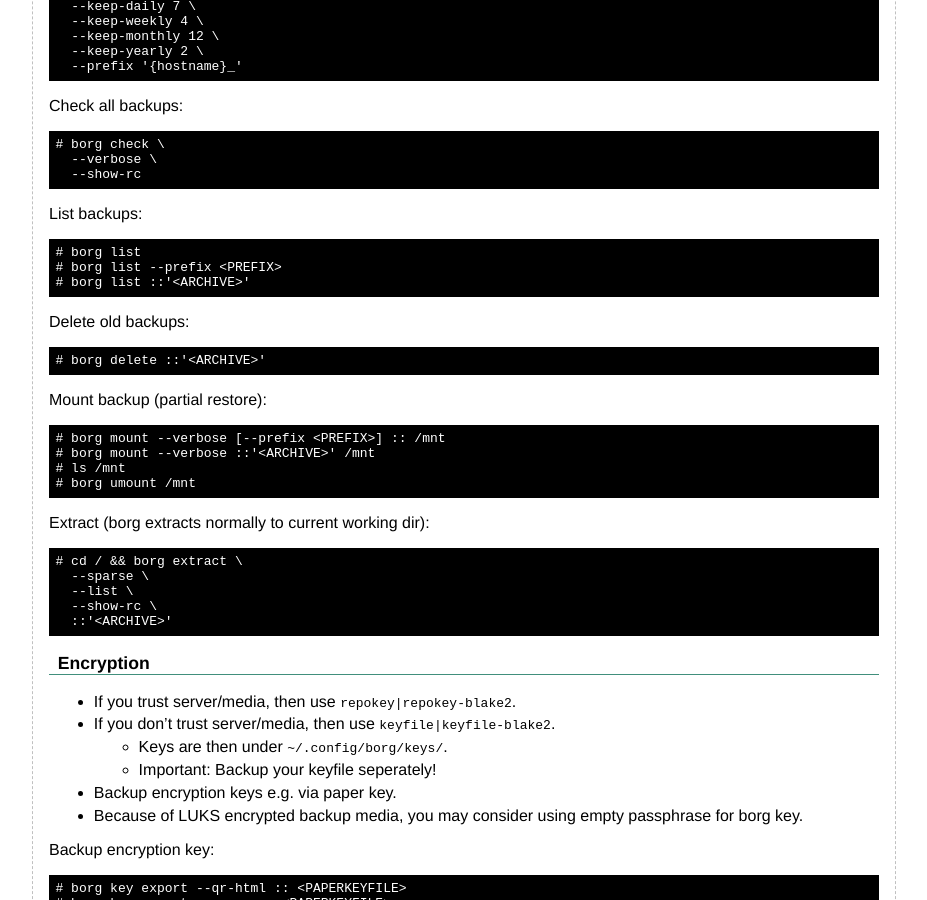
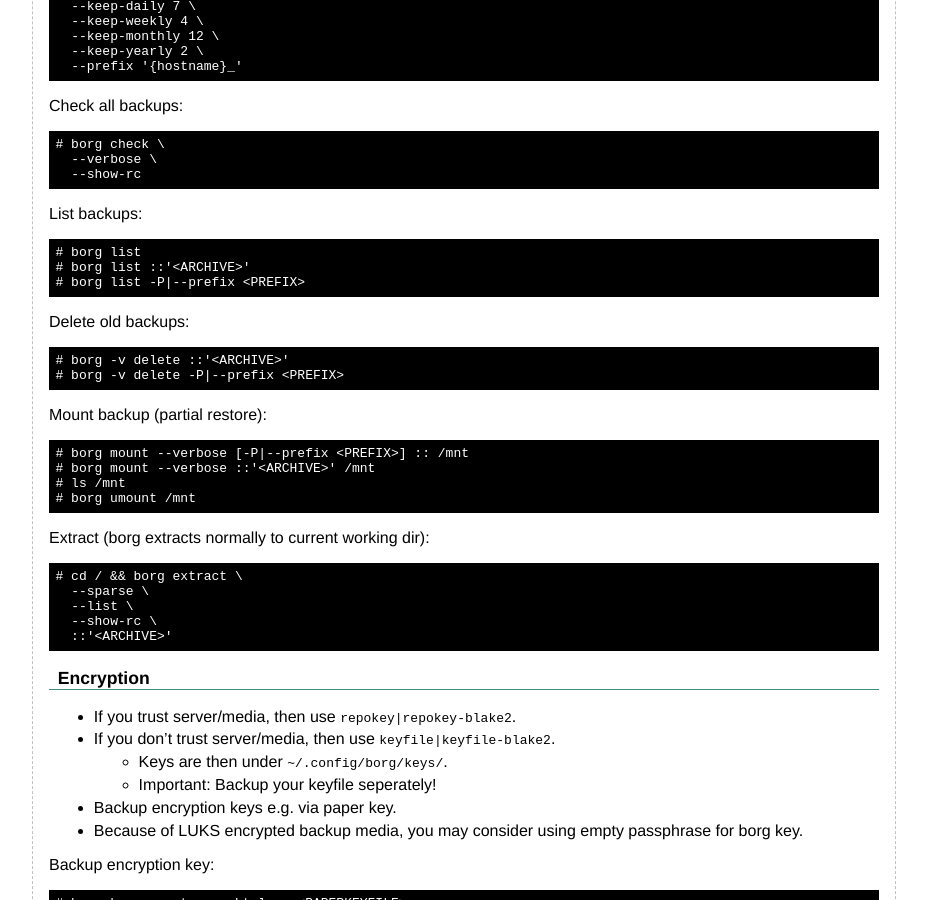
Before and after one commit to flyinggreenfrog/flyinggreenfrog.github.io, a Jekyll site: the page built from knowledgebase/backup.md, in a window 1280 px wide and 900 px high, scrolled down 1709 px. Shown: the whole window, without its empty margins (176-1103 px from the left). Built offline with Jekyll 4.4.1, drawn with Linux system fonts in a browser that asks for light colours.

Commit message:
Work on knowledgebase backup.

````diff
--- a/knowledgebase/backup.md
+++ b/knowledgebase/backup.md
@@ -128,20 +128,21 @@ List backups:
 
 ```sh
 # borg list
-# borg list --prefix <PREFIX>
 # borg list ::'<ARCHIVE>'
+# borg list -P|--prefix <PREFIX>
 ```
 
 Delete old backups:
 
 ```sh
-# borg delete ::'<ARCHIVE>'
+# borg -v delete ::'<ARCHIVE>'
+# borg -v delete -P|--prefix <PREFIX>
 ```
 
 Mount backup (partial restore):
 
 ```sh
-# borg mount --verbose [--prefix <PREFIX>] :: /mnt
+# borg mount --verbose [-P|--prefix <PREFIX>] :: /mnt
 # borg mount --verbose ::'<ARCHIVE>' /mnt
 # ls /mnt
 # borg umount /mnt
````
Also changed, not shown: other parts of knowledgebase/backup.md (+1 -1 lines).
